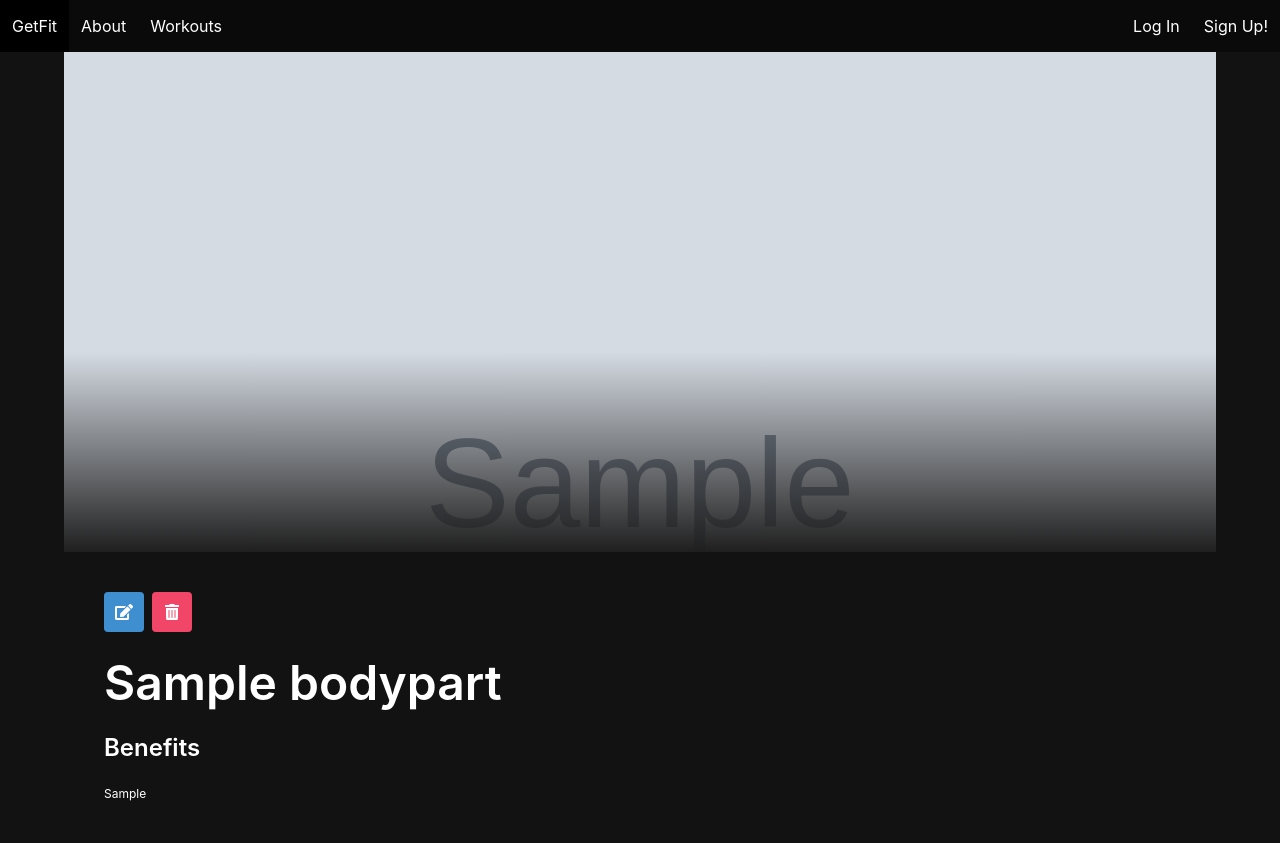
After one commit to saybeeali/Get-Fit, a Django app: page /workouts/1/ in a window 1280 px wide. The commit adds this page. Run offline with Django 4.2, Linux system fonts and the light colour scheme; tables that the repository leaves empty hold one stand-in row (values such as "Sample post"); grey boxes marked "Sample" are stand-in pictures.

Commit message:
made a bodypart model and exercise model, adding exercise data to each body part(one to many)

```diff
--- a/main_app/admin.py
+++ b/main_app/admin.py
@@ -1,5 +1,6 @@
 from django.contrib import admin
-from .models import Workout
+from .models import Bodypart, Exerise
 
 # Register your models here.
-admin.site.register(Workout)
+admin.site.register(Bodypart)
+admin.site.register(Exercise)
--- a/main_app/models.py
+++ b/main_app/models.py
@@ -3,10 +3,11 @@ from django.contrib.auth.models import User
 
 # Create your models here.
 
-class Workout(models.Model):
+
+class Bodypart(models.Model):
     name = models.CharField(max_length=100)
     img = models.CharField(max_length=500)
-    Instructions = models.TextField(max_length=500)
+    Benefits = models.TextField(max_length=600)
     user = models.ForeignKey(User, on_delete=models.CASCADE, default=1)
 
     def __str__(self):
@@ -14,3 +15,15 @@ class Workout(models.Model):
 
     class Meta:
         ordering = ['name']
+
+
+
+class Exercise(models.Model):
+
+
+    name = models.CharField(max_length=100)
+    Instructions = models.TextField(max_length=500)
+    bodypart = models.ForeignKey(Bodypart, on_delete=models.CASCADE, related_name='exercise')
+
+    def __str__(self):
+        return self.name
--- a/main_app/static/styles/main.css
+++ b/main_app/static/styles/main.css
@@ -8,6 +8,11 @@ h1,
   h2,
   h3 {
     color: #ffffff;
+  }
+
+  .container {
+    padding: 40px;
+    padding-right: 0;
   }
 
   .title {
@@ -22,7 +27,7 @@ h3 {
   }
 
   .gallery .card {
-    transition: .1s linear;
+    transition: 0.1s linear;
   }
 
   .gallery .card:hover {
@@ -33,3 +38,45 @@ h3 {
   p {
     font-size: 12px;
   }
+
+  .detail__img {
+    position: absolute;
+    left: 0;
+    top: 0;
+    width: 100%;
+    height: 500px;
+    background-color: #ffffff;
+    overflow: hidden;
+  }
+
+  .detail__img::after {
+    content: "";
+    background-image: linear-gradient(transparent 60%, #1f1f1f);
+    position: absolute;
+    top: 0;
+    left: 0;
+    width: 100%;
+    height: 100%;
+    z-index: 5;
+  }
+
+  img {
+    width: 100%;
+    height: 500px;
+    object-fit: cover;
+    object-position: top;
+  }
+
+  .detail__name {
+    position: absolute;
+    z-index: 5;
+    top: 400px;
+  }
+
+  .detail__container {
+    margin-top: 500px;
+  }
+.card-header-title{
+    font-size: 30px;
+
+}
--- a/main_app/templates/base.html
+++ b/main_app/templates/base.html
@@ -9,6 +9,7 @@
         <script src="https://code.jquery.com/jquery-3.6.0.min.js" integrity="sha256-/xUj+3OJU5yExlq6GSYGSHk7tPXikynS7ogEvDej/m4=" crossorigin="anonymous"></script>
         <link rel="stylesheet" href="{% static 'styles/main.css' %}" />
         <script src="{% static 'scripts/main.js' %}" defer></script>
+        <link rel="stylesheet" href="https://cdnjs.cloudflare.com/ajax/libs/font-awesome/5.15.4/css/all.min.css">
         <title>GetFit - {% block title %}{% endblock %}</title>
     </head>
     <body >
@@ -23,6 +24,7 @@
             </div>
             <div class="navbar-menu navbar-start">
                 <a class="navbar-item" href="/about">About</a>
+                <a class="navbar-item" href="/workouts">Workouts</a>
             </div>
             <div class="navbar-menu navbar-end">
                 {% if user.is_authenticated %}
--- /dev/null
+++ b/main_app/templates/workout_detail.html
@@ -0,0 +1,28 @@
+{% extends 'base.html' %}
+{% block content %}
+<div class="detail__img">
+    <img src="{{bodypart.img}}" alt="{{bodypart.name}}" />
+</div>
+
+<div class="detail__container">
+    <div class="buttons">
+
+            <a href="{% url 'workout_update' bodypart.pk %}" class="button is-info">
+            <span class="icon">
+                <i class="fas fa-edit"></i>
+            </span>
+        </a>
+        <a href="/workout/{{bodypart.id}}/delete" class="button is-danger">
+            <span class="icon">
+                <i class="fas fa-trash-alt"></i>
+            </span>
+        </a>
+    </div>
+    <div class="detail__about">
+        <h1 class="title is-1">{{bodypart.name}}</h1>
+        <h4 class="title is-4">Benefits</h4>
+        <p>{{bodypart.Benefits}}</p>
+    </div>
+</div>
+
+{% endblock %}
--- a/main_app/urls.py
+++ b/main_app/urls.py
@@ -6,8 +6,13 @@ from . import views
 urlpatterns = [
     path('',views.Home.as_view(), name='home'),
     path('about/', views.About.as_view(), name="about"),
-    # path('workouts/', views.WorkoutList.as_view(), name="workout_list")
+    path('workouts/', views.BodypartList.as_view(), name="workout_list"),
+    path('workout/new/', views.BodypartCreate.as_view(), name='workout_create'),
+    path('workouts/<int:pk>/',views.BodypartDetail.as_view(), name='workout_detail'),
+    path('workout/<int:pk>/update', views.BodypartUpdate.as_view(), name='workout_update'),
+    path('workout/<int:pk>/delete', views.BodypartDelete.as_view(), name='workout_delete'),
     path('accounts/signup/', views.Signup.as_view(), name='signup'),
 
 
+
 ]
--- a/main_app/views.py
+++ b/main_app/views.py
@@ -1,9 +1,19 @@
 from django.shortcuts import render
 from django.views import View
 from django.views.generic.base import TemplateView
+from django.views.generic.edit import CreateView
+from django.views.generic import DetailView
+from django.views.generic.edit import CreateView, UpdateView , DeleteView
+# from .models import Workout
+from .models import Bodypart
+# login
 from django.contrib.auth import login
 from django.contrib.auth.forms import UserCreationForm
 from django.shortcuts import redirect, render
+# Auth
+from django.contrib.auth.decorators import login_required
+from django.utils.decorators import method_decorator
+
 # Create your views here.
 
 class Home(TemplateView):
@@ -25,7 +35,68 @@ class Signup(View):
             context = {"form": form}
             return render(request, "registration/signup.html", context)
 
+class About(TemplateView):
+    template_name = "about.html"
 
 
-class About(TemplateView):
-    template_name = "about.html"
+
+# @method_decorator(login_required, name='dispatch')
+# class WorkoutList(TemplateView):
+#     template_name = 'workout_list.html'
+
+#     def get_context_data(self, **kwargs):
+#         context = super().get_context_data(**kwargs)
+#         # to get the query parameter we have to acccess it in the request.GET dictionary object
+#         name = self.request.GET.get("name")
+#         # If a query exists we will filter by name
+#         if name != None:
+#             # .filter is the sql WHERE statement and name__icontains is doing a search for any name that contains the query param
+#             context["workouts"] = Workout.objects.filter(name__icontains=name)
+#         else:
+#             context["workouts"] = Workout.objects.all()
+#         return context
+
+
+
+@method_decorator(login_required, name='dispatch')
+class BodypartList(TemplateView):
+    template_name = 'workout_list.html'
+
+    def get_context_data(self, **kwargs):
+        context = super().get_context_data(**kwargs)
+        # to get the query parameter we have to acccess it in the request.GET dictionary object
+        name = self.request.GET.get("name")
+        # If a query exists we will filter by name
+        if name != None:
+            # .filter is the sql WHERE statement and name__icontains is doing a search for any name that contains the query param
+            context["bodyparts"] = Bodypart.objects.filter(name__icontains=name)
+        else:
+            context["bodyparts"] = Bodypart.objects.all()
+        return context
+
+
+
+
+
+
+
+class BodypartCreate(CreateView):
+    model = Bodypart
+    fields = ['name', 'img', 'Benefits']
+    template_name ='workout_create.html'
+    success_url = '/workouts/'
+
+class BodypartDetail(DetailView):
+    model = Bodypart
+    template_name = 'workout_detail.html'
+
+class BodypartUpdate(UpdateView):
+    model = Bodypart
+    fields = ['name', 'img', 'Benefits']
+    template_name ='workout_create.html'
+    success_url = '/workouts/'
+
+class BodypartDelete(DeleteView):
+    model = Bodypart
+    template_name = 'workout_delete_confirmation.html'
+    success_url = '/workouts/'
```
Also changed, not shown: main_app/templates/workout_create.html (added, +14 -0 lines), main_app/templates/workout_delete_confirmation.html (added, +12 -0 lines), main_app/templates/workout_list.html (+36 -0 lines), main_app/templates/workout_update.html (added, +8 -0 lines), notes.txt (added, +11 -0 lines), main_app/migrations/0002_bodypart.py (added), main_app/migrations/0003_delete_workout.py (added), main_app/migrations/0004_exercise.py (added). Lines whose indentation alone changed are shown as unchanged.
